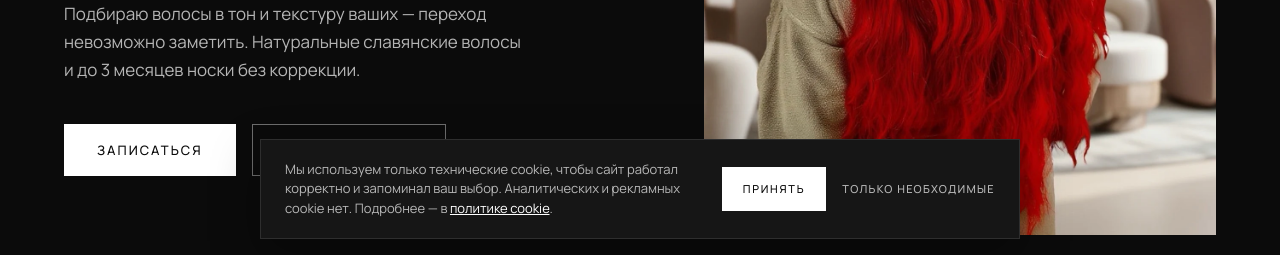
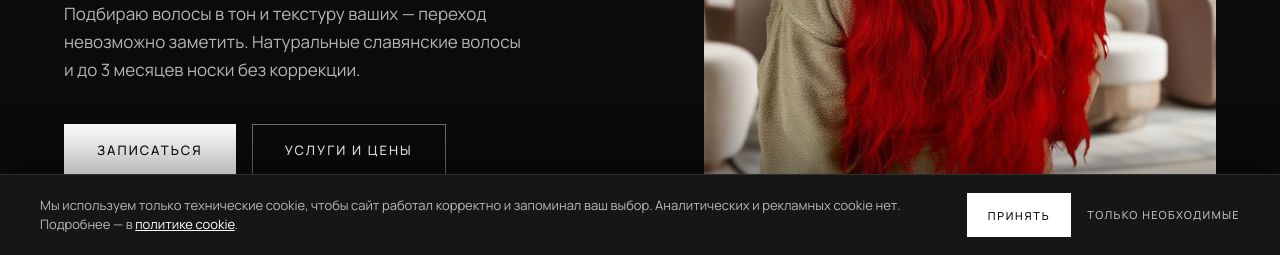
Before and after one commit to lnostranec/laches, a plain HTML site: page index.html in a window 1280 px wide. Shown: the part 545-800 px from the top of the page. Drawn offline with nearby package versions, Linux system fonts and the light colour scheme.

Commit message:
Cookie-баннер на всю ширину на десктопе

```diff
--- a/styles.css
+++ b/styles.css
@@ -739,19 +739,19 @@ ul, ol { margin: 0; padding: 0; list-style: none; }
 
 .cookie {
   position: fixed;
-  left: 50%;
-  bottom: 16px;
-  transform: translateX(-50%);
+  left: 0;
+  right: 0;
+  bottom: 0;
   z-index: 60;
-  width: min(760px, calc(100% - 32px));
+  width: 100%;
   display: flex;
   align-items: center;
-  gap: 28px;
-  padding: 20px 24px;
+  gap: 32px;
+  padding: 18px max(24px, calc((100vw - 1200px) / 2));
   background: var(--ink);
   color: var(--white);
-  border: 1px solid var(--line-dark);
-  box-shadow: 0 18px 48px rgba(0, 0, 0, .35);
+  border-top: 1px solid var(--line-dark);
+  box-shadow: 0 -18px 48px rgba(0, 0, 0, .35);
 }
 .cookie p { flex: 1; margin: 0; font-size: 13px; line-height: 1.5; color: #b8b8b8; }
 .cookie a { color: var(--white); }
@@ -769,8 +769,6 @@ ul, ol { margin: 0; padding: 0; list-style: none; }
   cursor: pointer;
 }
 .cookie__essential:hover { color: var(--white); }
-
-body.cookie-open { padding-bottom: 110px; }
 
 /* ---------- Появление при скролле ---------- */
 
```
